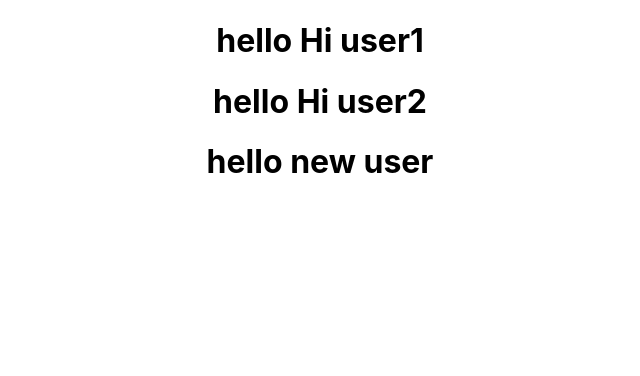
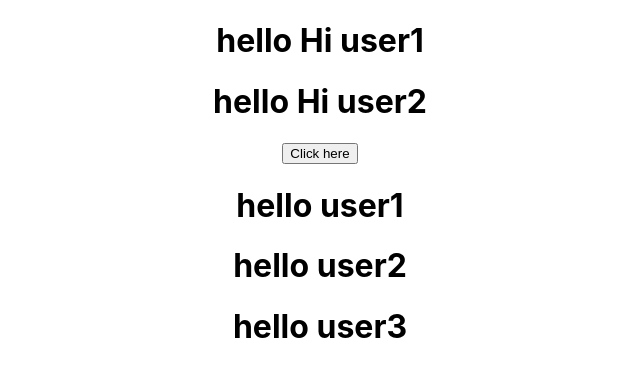
Before and after one commit to nasifahmedoney/react, a React (Create React App) app in the folder my-app/: page / in a window 1280 px wide. Shown: the top 376 px of the page, without its empty margins (320-960 px from the left). Built offline with nearby package versions, Linux system fonts and the light colour scheme.

Commit message:
using function

```diff
--- a/my-app/src/components/ClassComponent.js
+++ b/my-app/src/components/ClassComponent.js
@@ -2,11 +2,28 @@ import React,{Component} from "react";
 
 class ClassComponent extends Component{
     constructor(props){
-        super(props)
+        super(props);
+        this.state = {
+            users:[
+                {name:'user1', age:'100'},
+                {name:'user2', age:'200'},
+                {name:'user3', age:'300'}
+            ]
+        }
+    }
+    clickHandler() {
+        console.log("hello");
+        alert('alart');
     }
     render(){
         return (
-            <h1>hello {this.props.name}</h1>
+            <div>
+                <button onClick={this.clickHandler}>Click here</button>
+                <h1>hello {this.state.users[0].name}</h1>
+                <h1>hello {this.state.users[1].name}</h1>
+                <h1>hello {this.state.users[2].name}</h1>
+            </div>
+
         );
     }
 }
```
